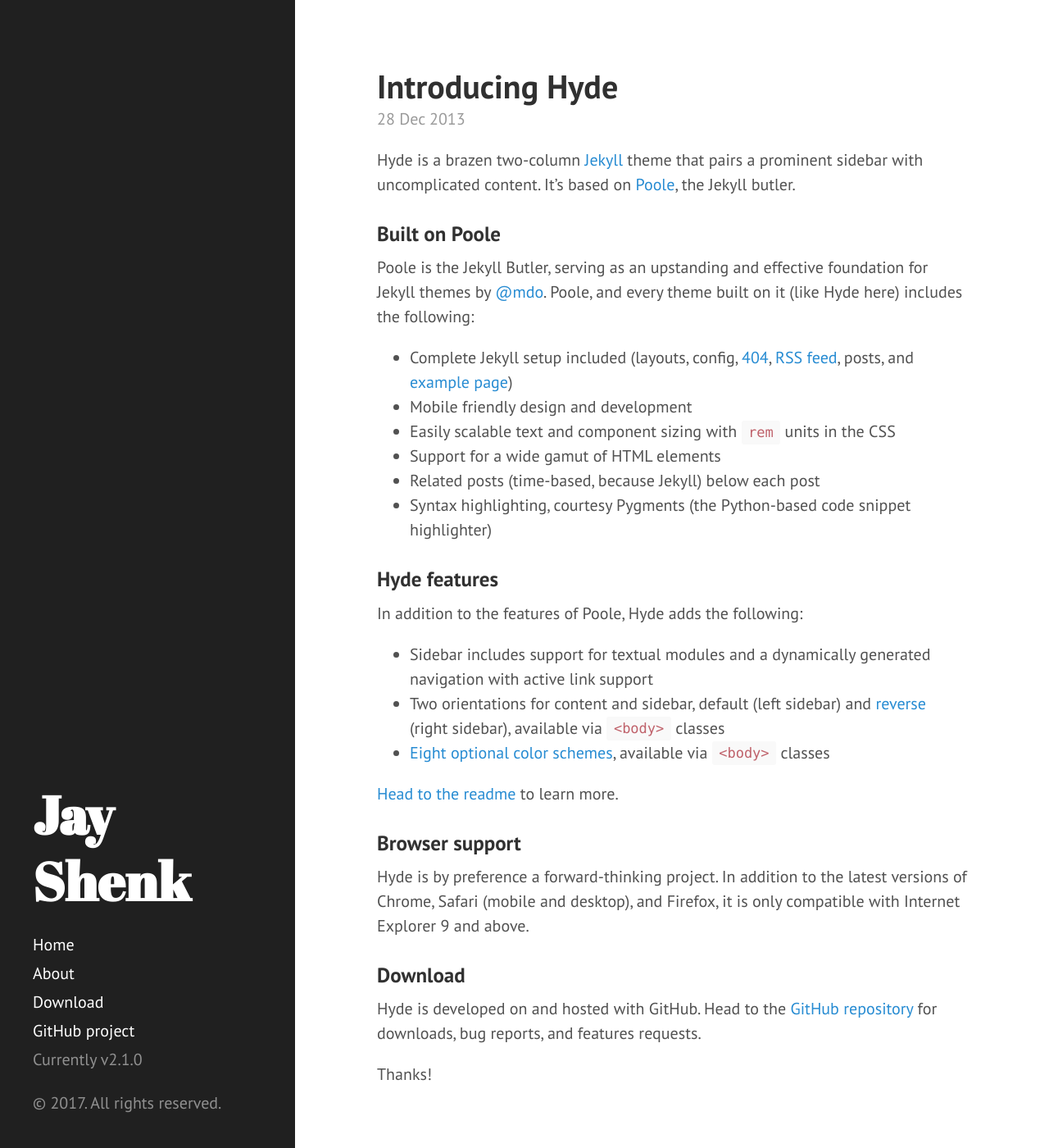
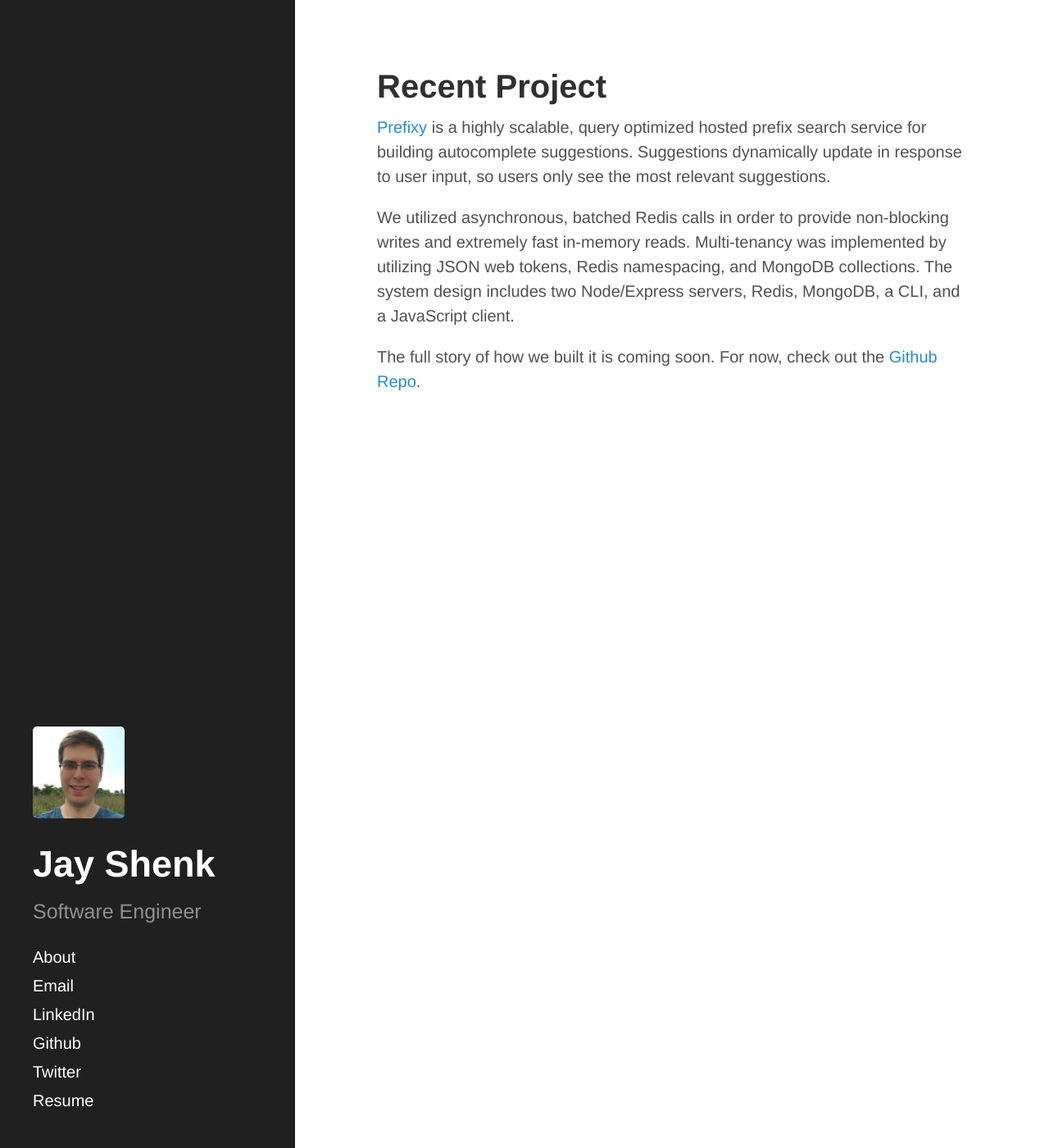
Before and after one commit to jayshenk/jayshenk.github.io, a Jekyll site: the page built from index.md, in a window 1280 px wide and 1400 px high. Shown: the whole window at 82% size. Built offline with Jekyll 4.4.1, drawn with Linux system fonts in a browser that asks for light colours; the list of posts is cut into pages by our own code; some of the changed text lies outside the part shown.

Commit message:
prep for initial deployment

```diff
--- a/_config.yml
+++ b/_config.yml
@@ -8,7 +8,7 @@ permalink:        pretty
 # Setup
 title:            Jay Shenk
 tagline:          'Software Engineer'
-description:      ''
+description:      'Software Engineer'
 url:              http://jayshenk.com
 baseurl:          /
 
@@ -21,6 +21,3 @@ paginate:         5
 # Custom vars
 version:          2.1.0
 gems: [jekyll-paginate]
-
-github:
-  repo:           https://github.com/poole/hyde
--- a/_includes/head.html
+++ b/_includes/head.html
@@ -18,7 +18,7 @@
   <link rel="stylesheet" href="{{ site.baseurl }}public/css/poole.css">
   <link rel="stylesheet" href="{{ site.baseurl }}public/css/syntax.css">
   <link rel="stylesheet" href="{{ site.baseurl }}public/css/hyde.css">
-  <link rel="stylesheet" href="http://fonts.googleapis.com/css?family=PT+Sans:400,400italic,700|Abril+Fatface">
+  <link rel="stylesheet" href="{{ site.baseurl }}public/css/custom.css">
 
   <!-- Icons -->
   <link rel="apple-touch-icon-precomposed" sizes="144x144" href="{{ site.baseurl }}public/apple-touch-icon-144-precomposed.png">
--- a/_includes/sidebar.html
+++ b/_includes/sidebar.html
@@ -1,6 +1,9 @@
 <div class="sidebar">
   <div class="container sidebar-sticky">
     <div class="sidebar-about">
+      <a href="{{ site.baseurl }}">
+        <img src="{{ site.baseurl }}public/images/jay.jpg">
+      </a>
       <h1>
         <a href="{{ site.baseurl }}">
           {{ site.title }}
@@ -10,8 +13,6 @@
     </div>
 
     <nav class="sidebar-nav">
-      <a class="sidebar-nav-item{% if page.url == site.baseurl %} active{% endif %}" href="{{ site.baseurl }}">Home</a>
-
       {% comment %}
         The code below dynamically generates a sidebar nav of pages with
         `layout: page` in the front-matter. See readme for usage.
@@ -26,11 +27,11 @@
         {% endif %}
       {% endfor %}
 
-      <a class="sidebar-nav-item" href="{{ site.github.repo }}/archive/v{{ site.version }}.zip">Download</a>
-      <a class="sidebar-nav-item" href="{{ site.github.repo }}">GitHub project</a>
-      <span class="sidebar-nav-item">Currently v{{ site.version }}</span>
+      <a class="sidebar-nav-item" href="mailto:jay.shenk@gmail.com">Email</a>
+      <a class="sidebar-nav-item" href="https://www.linkedin.com/in/jay-shenk-47ab18144/" target="_blank">LinkedIn</a>
+      <a class="sidebar-nav-item" href="https://github.com/jayshenk" target="_blank">Github</a>
+      <a class="sidebar-nav-item" href="https://twitter.com/jay_shenk" target="_blank">Twitter</a>
+      <a class="sidebar-nav-item" href="{{ site.baseurl }}public/images/resume_12-14-17.pdf" target="_blank">Resume</a>
     </nav>
-
-    <p>&copy; {{ site.time | date: '%Y' }}. All rights reserved.</p>
   </div>
 </div>
--- /dev/null
+++ b/index.md
@@ -0,0 +1,13 @@
+---
+layout: default
+title: Home
+---
+
+{:.post-title}
+# Recent Project
+
+[Prefixy](https://github.com/prefixy/prefixy){:target="_blank"} is a highly scalable, query optimized hosted prefix search service for building autocomplete suggestions. Suggestions dynamically update in response to user input, so users only see the most relevant suggestions.
+
+We utilized asynchronous, batched Redis calls in order to provide non-blocking writes and extremely fast in-memory reads. Multi-tenancy was implemented by utilizing JSON web tokens, Redis namespacing, and MongoDB collections. The system design includes two Node/Express servers, Redis, MongoDB, a CLI, and a JavaScript client.
+
+The full story of how we built it is coming soon. For now, check out the [Github Repo](https://github.com/prefixy/prefixy){:target="_blank"}.
--- /dev/null
+++ b/public/css/custom.css
@@ -0,0 +1,16 @@
+/*
+ * Sidebar
+ *
+ * Flexible banner for housing site name, intro, and "footer" content. Starts
+ * out above content in mobile and later moves to the side with wider viewports.
+ */
+
+/* About section */
+.sidebar-about h1 {
+  font-family: inherit;
+  font-size: 2.25rem;
+}
+.sidebar-about img {
+  display: inline-block;
+  max-width: 40%;
+}
```
Also changed, not shown: about.md (+0 -1 lines), favicon.ico (added), posts_example.html (renamed from index.html), public/favicon.ico (deleted), public/images/jay.jpg (added), 1 other file.
